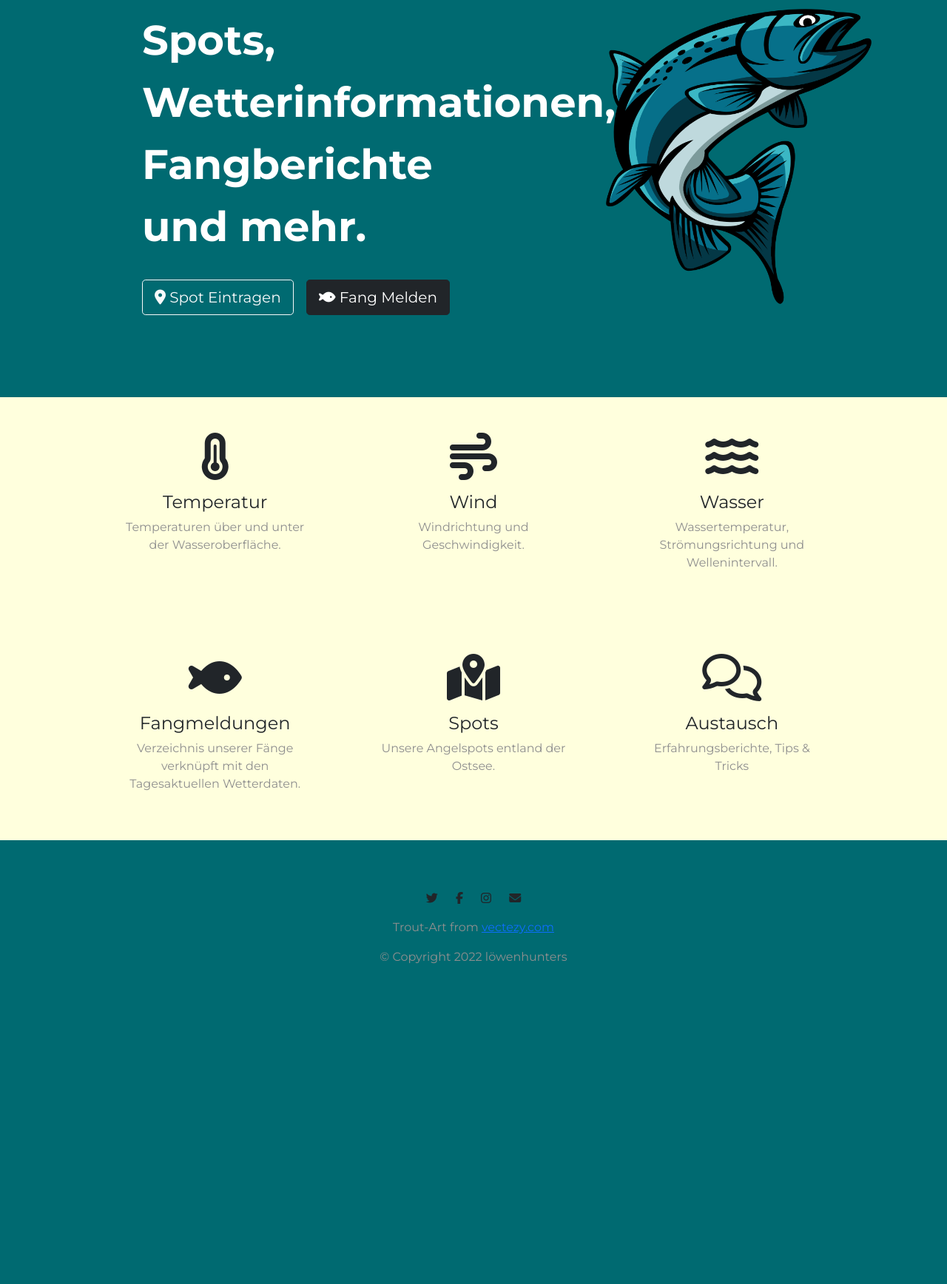
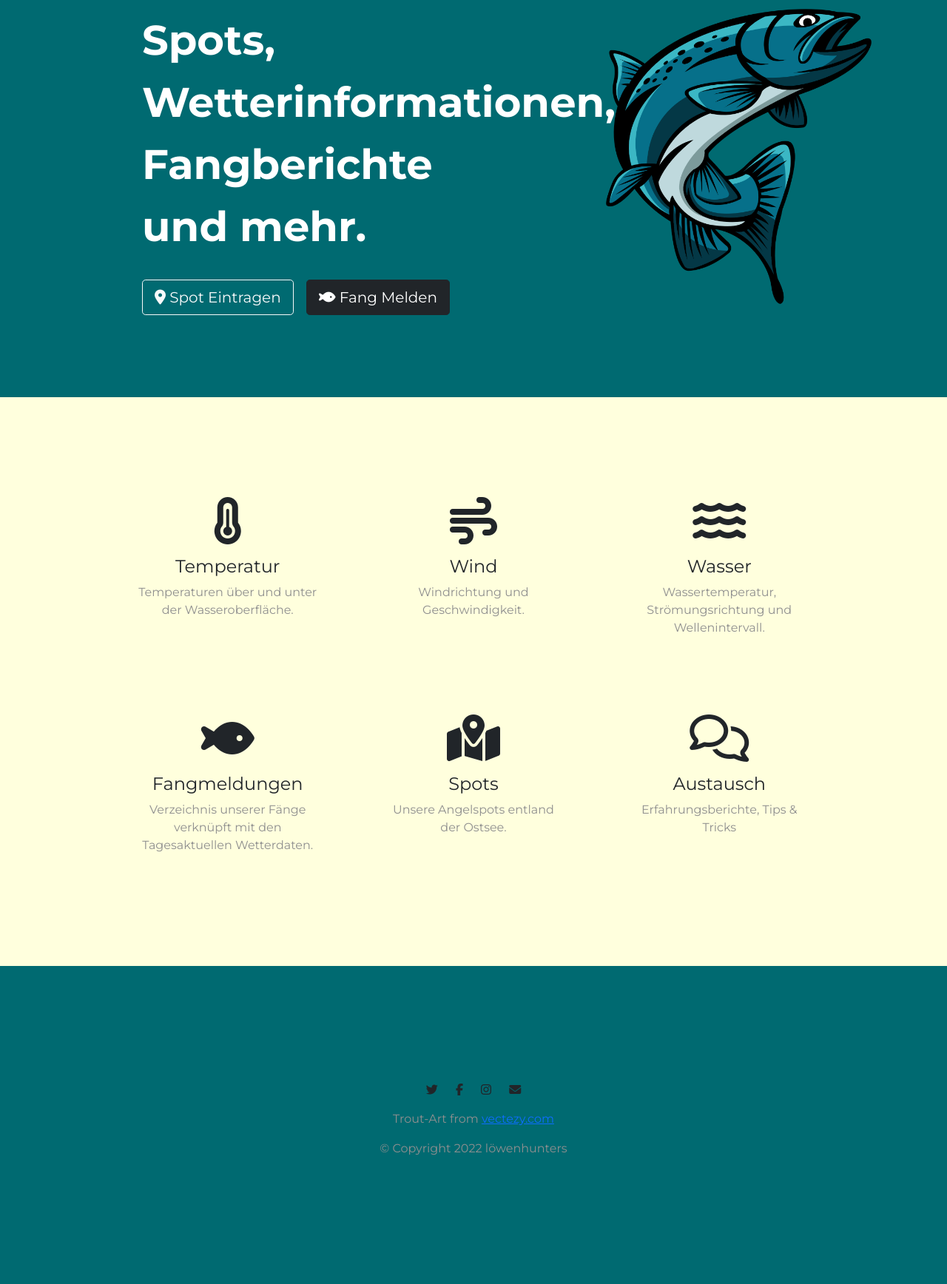
Before and after one commit to MoeBet/loewenhunters_backend, a Flask app: page / in a window 1280 px wide. Shown: the part 213-1949 px from the top of the page at 74% size. Before the commit the page ends 1516 px from the top, so only its background shows below. Run offline with Flask 2, Linux system fonts and the light colour scheme; some libraries are stand-ins or nearby versions.

Commit message:
changed CSS

```diff
--- a/static/css/styles.css
+++ b/static/css/styles.css
@@ -39,7 +39,7 @@ p {
 /* Containers */
 
 .container-fluid {
-  padding: 0% 10%;
+  padding: 7% 12%;
 }
 
 
@@ -68,7 +68,7 @@ p {
 }
 
 .nav-item {
-  padding: 0 5px;
+  padding: 0 10px;
 }
 
 .nav-link {
@@ -90,7 +90,7 @@ p {
   right: 8%;
 }
 
-@media (max-width: 900px){
+@media (max-width: 760px){
 .trout {
   width: 80%;
   right: 0%;
@@ -104,7 +104,9 @@ p {
   text-align: center;
 }
 
-
+.post-preview > a > .post-title {
+    font-size: 36px;
+}
 
 }
 
@@ -286,11 +288,8 @@ header.masthead .post-heading .meta a {
   color: #0085A1;
 }
 
-@media only screen and (min-width: 768px) {
-  .post-preview > a > .post-title {
-    font-size: 36px;
-  }
-}
+
+
 .form-control {
     font-size: 1.2rem;
     font-family: "Helvetica Neue",Helvetica,Arial,sans-serif;
```
